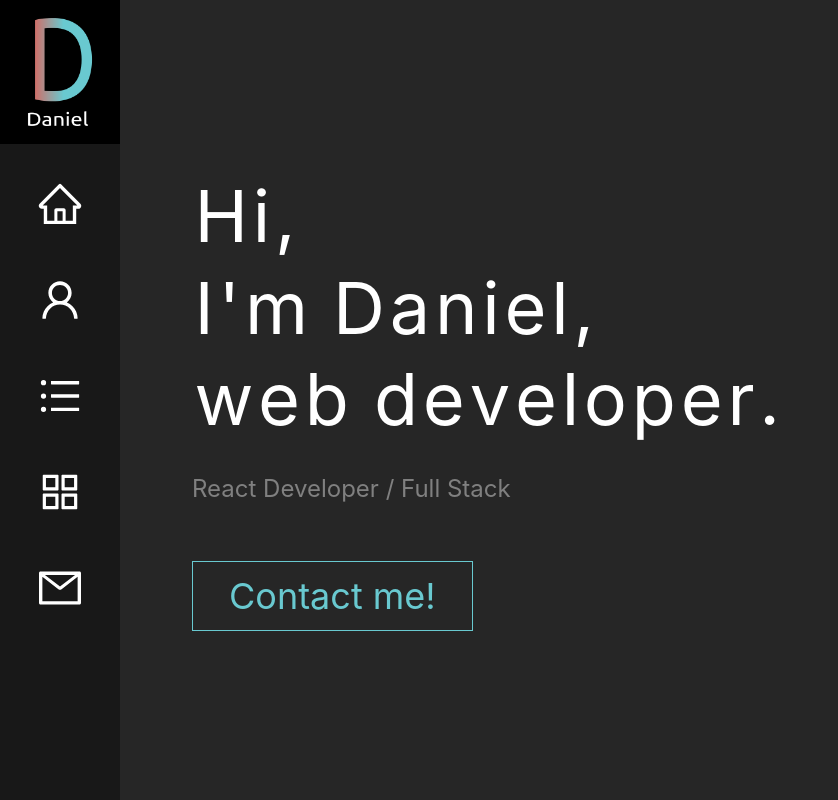
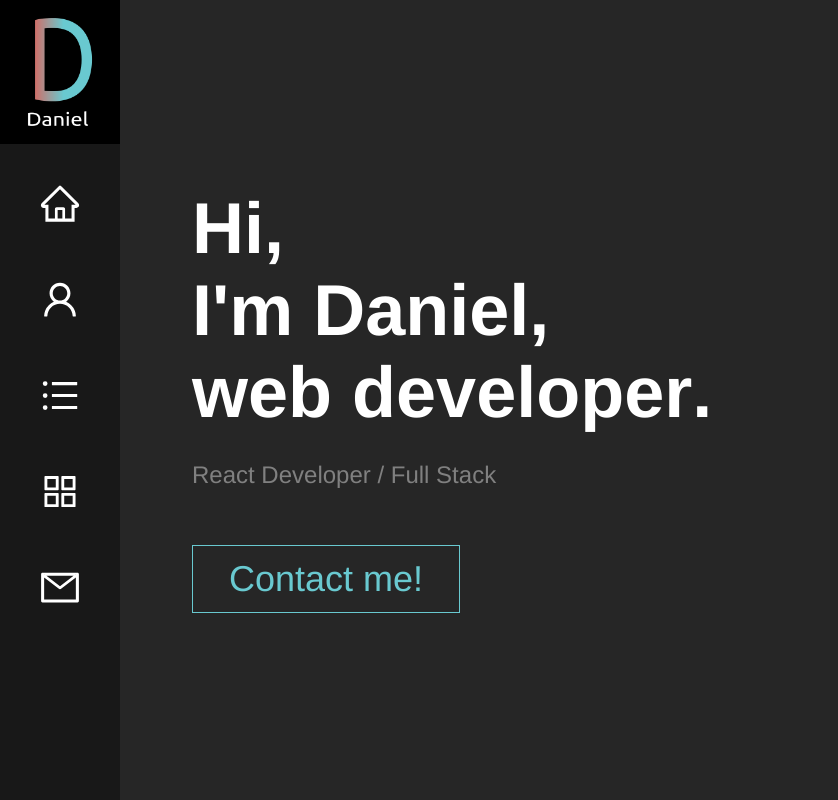
Before and after one commit to d4cho/portfolio-website-react, a React (Create React App) app: page / in a window 1280 px wide. Shown: the whole page, without its empty margins (0-838 px from the left). Built offline with nearby package versions, Linux system fonts and the light colour scheme.

Commit message:
animations

```diff
--- a/src/Components/HomePage/HomePage.js
+++ b/src/Components/HomePage/HomePage.js
@@ -6,40 +6,40 @@ const HomePage = () => {
     <div className='Background'>
       <div className='Main'>
         <div className='Greeting'>
-          <div className='Greeting-child'>
-            <div className='Text-animated'>H</div>
-            <div className='Text-animated'>i</div>
-            <div className='Text-animated'>,</div>
-          </div>
-          <div className='Greeting-child'>
-            <div className='Text-animated'>I</div>
-            <div className='Text-animated'>'</div>
-            <div className='Text-animated'>m</div>
-            &nbsp;
-            <div className='Text-animated'>D</div>
-            <div className='Text-animated'>a</div>
-            <div className='Text-animated'>n</div>
-            <div className='Text-animated'>i</div>
-            <div className='Text-animated'>e</div>
-            <div className='Text-animated'>l</div>
-            <div className='Text-animated'>,</div>
-          </div>
-          <div className='Greeting-child'>
-            <div className='Text-animated'>w</div>
-            <div className='Text-animated'>e</div>
-            <div className='Text-animated'>b</div>
-            &nbsp;
-            <div className='Text-animated'>d</div>
-            <div className='Text-animated'>e</div>
-            <div className='Text-animated'>v</div>
-            <div className='Text-animated'>e</div>
-            <div className='Text-animated'>l</div>
-            <div className='Text-animated'>o</div>
-            <div className='Text-animated'>p</div>
-            <div className='Text-animated'>e</div>
-            <div className='Text-animated'>r</div>
-            <div className='Text-animated'>.</div>
-          </div>
+          <span className='Greeting-child'>
+            <span className='Text-animated'>H</span>
+            <span className='Text-animated'>i</span>
+            <span className='Text-animated-special'>,</span>
+          </span>
+          <span className='Greeting-child'>
+            <span className='Text-animated'>I</span>
+            <span className='Text-animated-special'>'</span>
+            <span className='Text-animated'>m</span>
+            <span className='Text-animated'>&nbsp;</span>
+            <span className='Text-animated-special'>D</span>
+            <span className='Text-animated'>a</span>
+            <span className='Text-animated'>n</span>
+            <span className='Text-animated'>i</span>
+            <span className='Text-animated'>e</span>
+            <span className='Text-animated'>l</span>
+            <span className='Text-animated-special'>,</span>
+          </span>
+          <span className='Greeting-child'>
+            <span className='Text-animated'>w</span>
+            <span className='Text-animated'>e</span>
+            <span className='Text-animated'>b</span>
+            <span className='Text-animated'>&nbsp;</span>
+            <span className='Text-animated'>d</span>
+            <span className='Text-animated'>e</span>
+            <span className='Text-animated'>v</span>
+            <span className='Text-animated'>e</span>
+            <span className='Text-animated'>l</span>
+            <span className='Text-animated'>o</span>
+            <span className='Text-animated'>p</span>
+            <span className='Text-animated'>e</span>
+            <span className='Text-animated'>r</span>
+            <span className='Text-animated-special'>.</span>
+          </span>
         </div>
         <br />
         <div className='Title'>React Developer / Full Stack</div>
--- a/src/index.css
+++ b/src/index.css
@@ -21,9 +21,7 @@ body {
 
 body {
   margin: 0;
-  font-family: -apple-system, BlinkMacSystemFont, 'Segoe UI', 'Roboto', 'Oxygen',
-    'Ubuntu', 'Cantarell', 'Fira Sans', 'Droid Sans', 'Helvetica Neue',
-    sans-serif;
+  font-family: 'Helvetica Neue', Helvetica, Arial, sans-serif;
   -webkit-font-smoothing: antialiased;
   -moz-osx-font-smoothing: grayscale;
 }
--- a/src/style.css
+++ b/src/style.css
@@ -31,8 +31,8 @@
   flex-direction: column;
   color: #ffffff;
   align-items: center;
-  height: 2rem;
-  width: 2rem;
+  height: 1.8rem;
+  width: 1.8 rem;
 }
 
 .Icon-style:hover {
@@ -149,9 +149,6 @@
   padding: 2rem 0;
 }
 
-#loading {
-}
-
 /* HomePage */
 
 .Main {
@@ -234,13 +231,461 @@
   }
 }
 
+.animation-target {
+  -webkit-animation: animation 5000ms linear both;
+  animation: animation 5000ms linear both;
+}
+
+/* Generated with Bounce.js. Edit at http://bouncejs.com#%7Bs%3A%5B%7BT%3A%22c%22%2Ce%3A%22b%22%2Cd%3A5000%2CD%3A0%2Cf%3A%7Bx%3A1.5%2Cy%3A0.5%7D%2Ct%3A%7Bx%3A1%2Cy%3A1%7D%2Cs%3A1%2Cb%3A10%7D%5D%7D */
+@keyframes animation {
+  0% {
+    -webkit-transform: matrix3d(
+      1.5,
+      0,
+      0,
+      0,
+      0,
+      0.5,
+      0,
+      0,
+      0,
+      0,
+      1,
+      0,
+      0,
+      0,
+      0,
+      1
+    );
+    transform: matrix3d(1.5, 0, 0, 0, 0, 0.5, 0, 0, 0, 0, 1, 0, 0, 0, 0, 1);
+  }
+  2.2% {
+    -webkit-transform: matrix3d(
+      1.316,
+      0,
+      0,
+      0,
+      0,
+      0.684,
+      0,
+      0,
+      0,
+      0,
+      1,
+      0,
+      0,
+      0,
+      0,
+      1
+    );
+    transform: matrix3d(1.316, 0, 0, 0, 0, 0.684, 0, 0, 0, 0, 1, 0, 0, 0, 0, 1);
+  }
+  4.4% {
+    -webkit-transform: matrix3d(
+      1.042,
+      0,
+      0,
+      0,
+      0,
+      0.958,
+      0,
+      0,
+      0,
+      0,
+      1,
+      0,
+      0,
+      0,
+      0,
+      1
+    );
+    transform: matrix3d(1.042, 0, 0, 0, 0, 0.958, 0, 0, 0, 0, 1, 0, 0, 0, 0, 1);
+  }
+  6.61% {
+    -webkit-transform: matrix3d(
+      0.827,
+      0,
+      0,
+      0,
+      0,
+      1.173,
+      0,
+      0,
+      0,
+      0,
+      1,
+      0,
+      0,
+      0,
+      0,
+      1
+    );
+    transform: matrix3d(0.827, 0, 0, 0, 0, 1.173, 0, 0, 0, 0, 1, 0, 0, 0, 0, 1);
+  }
+  8.81% {
+    -webkit-transform: matrix3d(
+      0.751,
+      0,
+      0,
+      0,
+      0,
+      1.249,
+      0,
+      0,
+      0,
+      0,
+      1,
+      0,
+      0,
+      0,
+      0,
+      1
+    );
+    transform: matrix3d(0.751, 0, 0, 0, 0, 1.249, 0, 0, 0, 0, 1, 0, 0, 0, 0, 1);
+  }
+  11.21% {
+    -webkit-transform: matrix3d(
+      0.819,
+      0,
+      0,
+      0,
+      0,
+      1.181,
+      0,
+      0,
+      0,
+      0,
+      1,
+      0,
+      0,
+      0,
+      0,
+      1
+    );
+    transform: matrix3d(0.819, 0, 0, 0, 0, 1.181, 0, 0, 0, 0, 1, 0, 0, 0, 0, 1);
+  }
+  13.61% {
+    -webkit-transform: matrix3d(
+      0.961,
+      0,
+      0,
+      0,
+      0,
+      1.039,
+      0,
+      0,
+      0,
+      0,
+      1,
+      0,
+      0,
+      0,
+      0,
+      1
+    );
+    transform: matrix3d(0.961, 0, 0, 0, 0, 1.039, 0, 0, 0, 0, 1, 0, 0, 0, 0, 1);
+  }
+  16.02% {
+    -webkit-transform: matrix3d(
+      1.08,
+      0,
+      0,
+      0,
+      0,
+      0.92,
+      0,
+      0,
+      0,
+      0,
+      1,
+      0,
+      0,
+      0,
+      0,
+      1
+    );
+    transform: matrix3d(1.08, 0, 0, 0, 0, 0.92, 0, 0, 0, 0, 1, 0, 0, 0, 0, 1);
+  }
+  18.42% {
+    -webkit-transform: matrix3d(
+      1.121,
+      0,
+      0,
+      0,
+      0,
+      0.879,
+      0,
+      0,
+      0,
+      0,
+      1,
+      0,
+      0,
+      0,
+      0,
+      1
+    );
+    transform: matrix3d(1.121, 0, 0, 0, 0, 0.879, 0, 0, 0, 0, 1, 0, 0, 0, 0, 1);
+  }
+  20.82% {
+    -webkit-transform: matrix3d(
+      1.086,
+      0,
+      0,
+      0,
+      0,
+      0.914,
+      0,
+      0,
+      0,
+      0,
+      1,
+      0,
+      0,
+      0,
+      0,
+      1
+    );
+    transform: matrix3d(1.086, 0, 0, 0, 0, 0.914, 0, 0, 0, 0, 1, 0, 0, 0, 0, 1);
+  }
+  23.22% {
+    -webkit-transform: matrix3d(
+      1.016,
+      0,
+      0,
+      0,
+      0,
+      0.984,
+      0,
+      0,
+      0,
+      0,
+      1,
+      0,
+      0,
+      0,
+      0,
+      1
+    );
+    transform: matrix3d(1.016, 0, 0, 0, 0, 0.984, 0, 0, 0, 0, 1, 0, 0, 0, 0, 1);
+  }
+  25.63% {
+    -webkit-transform: matrix3d(
+      0.96,
+      0,
+      0,
+      0,
+      0,
+      1.04,
+      0,
+      0,
+      0,
+      0,
+      1,
+      0,
+      0,
+      0,
+      0,
+      1
+    );
+    transform: matrix3d(0.96, 0, 0, 0, 0, 1.04, 0, 0, 0, 0, 1, 0, 0, 0, 0, 1);
+  }
+  27.93% {
+    -webkit-transform: matrix3d(
+      0.941,
+      0,
+      0,
+      0,
+      0,
+      1.059,
+      0,
+      0,
+      0,
+      0,
+      1,
+      0,
+      0,
+      0,
+      0,
+      1
+    );
+    transform: matrix3d(0.941, 0, 0, 0, 0, 1.059, 0, 0, 0, 0, 1, 0, 0, 0, 0, 1);
+  }
+  32.73% {
+    -webkit-transform: matrix3d(
+      0.992,
+      0,
+      0,
+      0,
+      0,
+      1.008,
+      0,
+      0,
+      0,
+      0,
+      1,
+      0,
+      0,
+      0,
+      0,
+      1
+    );
+    transform: matrix3d(0.992, 0, 0, 0, 0, 1.008, 0, 0, 0, 0, 1, 0, 0, 0, 0, 1);
+  }
+  37.44% {
+    -webkit-transform: matrix3d(
+      1.028,
+      0,
+      0,
+      0,
+      0,
+      0.972,
+      0,
+      0,
+      0,
+      0,
+      1,
+      0,
+      0,
+      0,
+      0,
+      1
+    );
+    transform: matrix3d(1.028, 0, 0, 0, 0, 0.972, 0, 0, 0, 0, 1, 0, 0, 0, 0, 1);
+  }
+  46.95% {
+    -webkit-transform: matrix3d(
+      0.986,
+      0,
+      0,
+      0,
+      0,
+      1.014,
+      0,
+      0,
+      0,
+      0,
+      1,
+      0,
+      0,
+      0,
+      0,
+      1
+    );
+    transform: matrix3d(0.986, 0, 0, 0, 0, 1.014, 0, 0, 0, 0, 1, 0, 0, 0, 0, 1);
+  }
+  56.56% {
+    -webkit-transform: matrix3d(
+      1.007,
+      0,
+      0,
+      0,
+      0,
+      0.993,
+      0,
+      0,
+      0,
+      0,
+      1,
+      0,
+      0,
+      0,
+      0,
+      1
+    );
+    transform: matrix3d(1.007, 0, 0, 0, 0, 0.993, 0, 0, 0, 0, 1, 0, 0, 0, 0, 1);
+  }
+  66.07% {
+    -webkit-transform: matrix3d(
+      0.997,
+      0,
+      0,
+      0,
+      0,
+      1.003,
+      0,
+      0,
+      0,
+      0,
+      1,
+      0,
+      0,
+      0,
+      0,
+      1
+    );
+    transform: matrix3d(0.997, 0, 0, 0, 0, 1.003, 0, 0, 0, 0, 1, 0, 0, 0, 0, 1);
+  }
+  75.58% {
+    -webkit-transform: matrix3d(
+      1.002,
+      0,
+      0,
+      0,
+      0,
+      0.998,
+      0,
+      0,
+      0,
+      0,
+      1,
+      0,
+      0,
+      0,
+      0,
+      1
+    );
+    transform: matrix3d(1.002, 0, 0, 0, 0, 0.998, 0, 0, 0, 0, 1, 0, 0, 0, 0, 1);
+  }
+  85.09% {
+    -webkit-transform: matrix3d(
+      0.999,
+      0,
+      0,
+      0,
+      0,
+      1.001,
+      0,
+      0,
+      0,
+      0,
+      1,
+      0,
+      0,
+      0,
+      0,
+      1
+    );
+    transform: matrix3d(0.999, 0, 0, 0, 0, 1.001, 0, 0, 0, 0, 1, 0, 0, 0, 0, 1);
+  }
+  94.69% {
+    -webkit-transform: matrix3d(1, 0, 0, 0, 0, 1, 0, 0, 0, 0, 1, 0, 0, 0, 0, 1);
+    transform: matrix3d(1, 0, 0, 0, 0, 1, 0, 0, 0, 0, 1, 0, 0, 0, 0, 1);
+  }
+  100% {
+    -webkit-transform: matrix3d(1, 0, 0, 0, 0, 1, 0, 0, 0, 0, 1, 0, 0, 0, 0, 1);
+    transform: matrix3d(1, 0, 0, 0, 0, 1, 0, 0, 0, 0, 1, 0, 0, 0, 0, 1);
+  }
+}
+
 .Text-animated {
-  padding: 0.1rem;
+  font-weight: 700;
 }
 
 .Text-animated:hover {
-  animation-name: tada; /* referring directly to the animation's @keyframe declaration */
-  animation-duration: 0.6s; /* don't forget to set a duration! */
+  animation-name: animation; /* referring directly to the animation's @keyframe declaration */
+  animation-duration: 2s;
   color: #69c9d0;
   cursor: default;
 }
+
+.Text-animated-special {
+  font-weight: 700;
+}
+
+.Text-animated-special:hover {
+  animation-name: animation; /* referring directly to the animation's @keyframe declaration */
+  animation-duration: 2s; /* don't forget to set a duration! */
+  color: #d07069;
+  cursor: default;
+}
```
